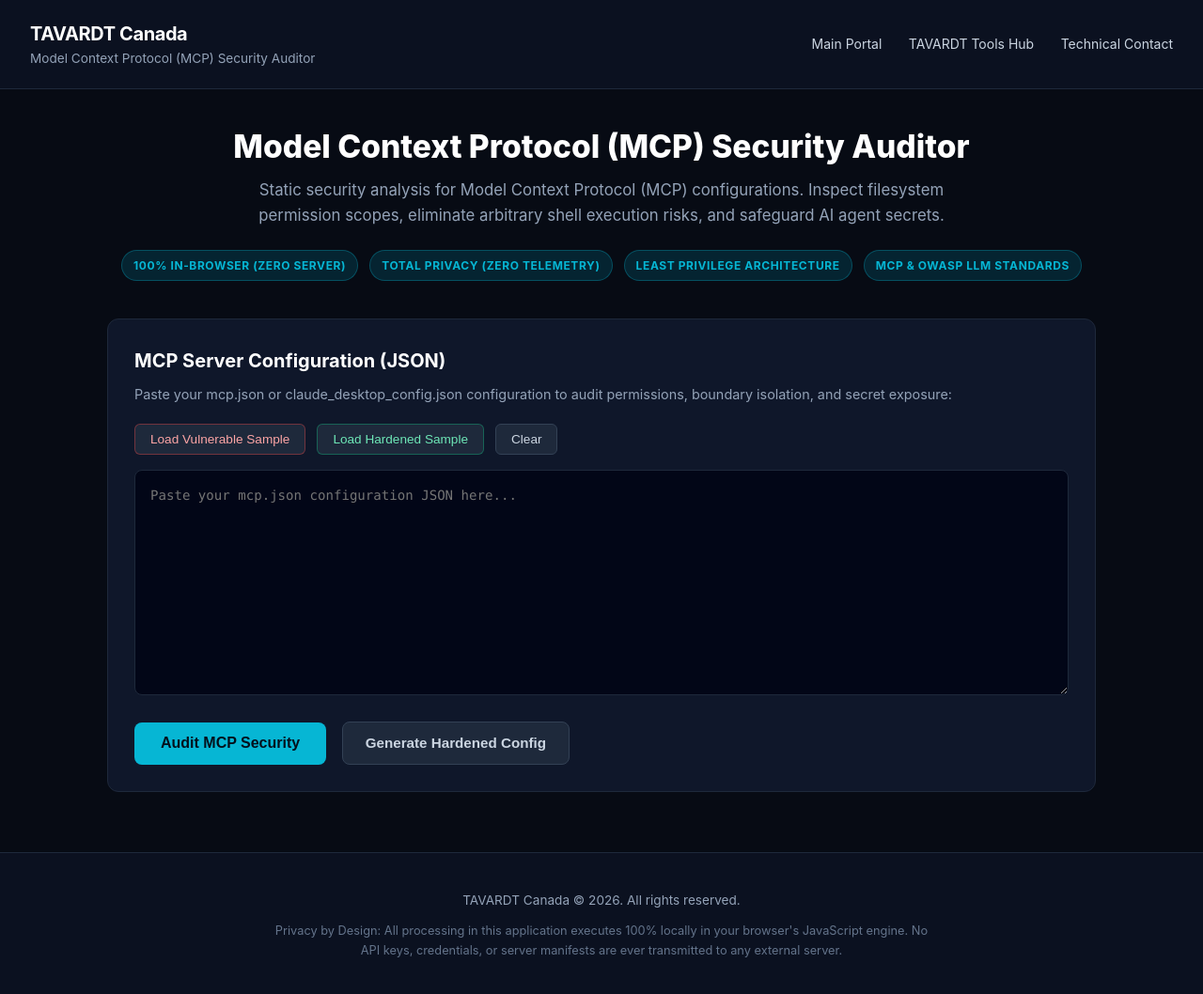
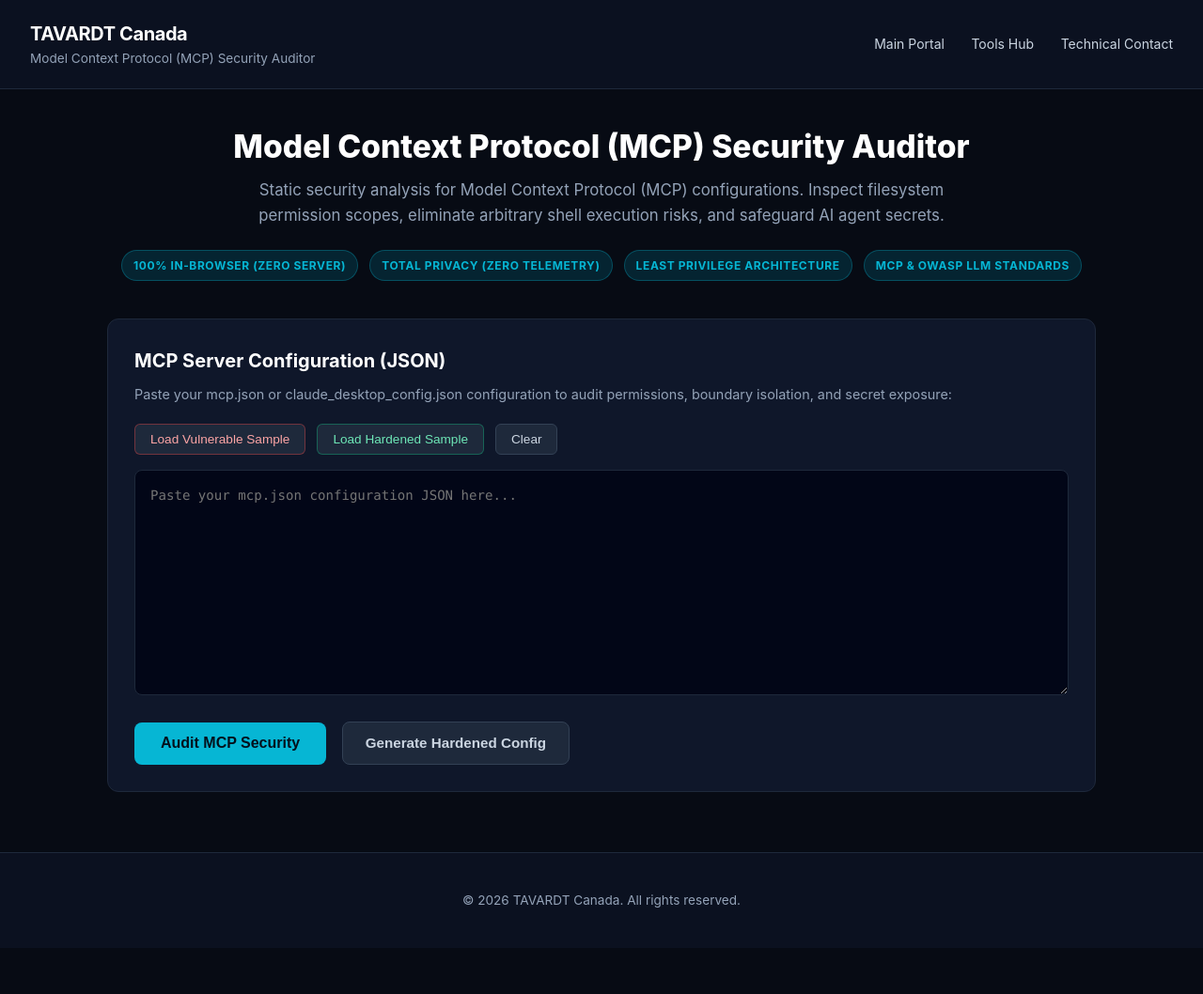
Before and after one commit to TAVARDT-Canada/mcp-security-auditor-ca, a plain HTML site: page index.html in a window 1280 px wide. Shown: the whole page at 94% size. After the commit the page ends 1009 px from the top, so only its background shows below. Drawn offline with Linux system fonts and the light colour scheme.

Commit message:
style: simplify navigation hub links and streamline footer

```diff
--- a/index.html
+++ b/index.html
@@ -347,12 +347,6 @@
       text-decoration: none;
     }
     footer a:hover { text-decoration: underline; }
-    .privacy-notice {
-      max-width: 700px;
-      margin: 0.75rem auto;
-      font-size: 0.8rem;
-      color: #64748b;
-    }
   </style>
 </head>
 <body>
@@ -364,7 +358,7 @@
     </div>
     <div class="nav-links">
       <a href="https://ag.tavardt.com/ca/" target="_blank" rel="noopener">Main Portal</a>
-      <a href="https://tools.tavardt.com/ca/" target="_blank" rel="noopener">TAVARDT Tools Hub</a>
+      <a href="https://tools.tavardt.com/ca/" target="_blank" rel="noopener">Tools Hub</a>
       <a href="https://ag.tavardt.com/ca/contact/" target="_blank" rel="noopener">Technical Contact</a>
     </div>
   </header>
@@ -444,10 +438,7 @@
   </div>
 
   <footer>
-    <div>TAVARDT Canada &copy; 2026. All rights reserved.</div>
-    <div class="privacy-notice">
-      Privacy by Design: All processing in this application executes 100% locally in your browser's JavaScript engine. No API keys, credentials, or server manifests are ever transmitted to any external server.
-    </div>
+    <div>&copy; 2026 TAVARDT Canada. All rights reserved.</div>
   </footer>
 
   <script>
@@ -679,7 +670,7 @@
           // 6. SSRF / Private Metadata Endpoints
           args.forEach(function(arg) {
             const aStr = String(arg).toLowerCase();
-            if (aStr.includes("metadata.cloud-provider.internal") || aStr.includes("metadata.google.internal") || aStr.includes("internal-metadata") || aStr.includes("localhost") || aStr.includes("127.0.0.1")) {
+            if (aStr.includes("metadata.cloud-provider.internal") || aStr.includes("metadata.google.internal") || aStr.includes("internal-metadata") || aStr.includes("localhost") || aStr.includes("internal-host")) {
               findings.push({
                 server: sKey,
                 severity: "high",
```
